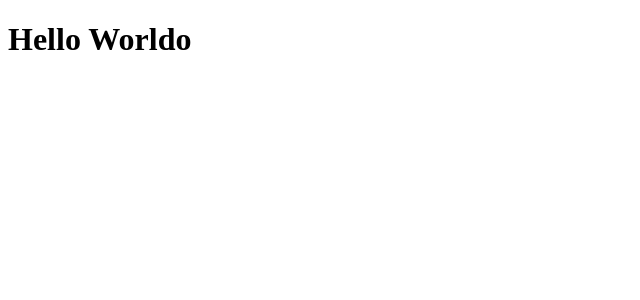
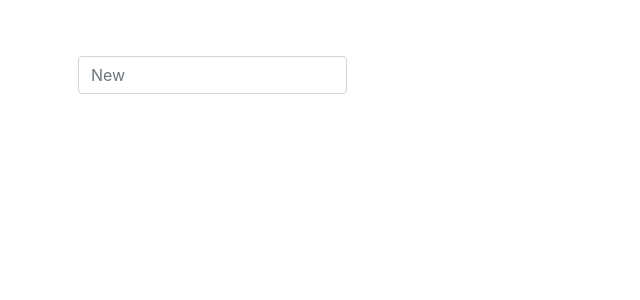
Before and after one commit to danilomacb/simple-crud-ts, a React (Create React App) app in the folder frontend/: page / in a window 1280 px wide. Shown: the top 300 px of the page, without its empty margins (0-640 px from the left). Built offline with nearby package versions, Linux system fonts and the light colour scheme; the HTML template or start-up script is replaced by a standard one.

Commit message:
starting use react bootstrap

```diff
--- a/frontend/package.json
+++ b/frontend/package.json
@@ -10,7 +10,9 @@
     "@types/node": "^12.12.38",
     "@types/react": "^16.9.35",
     "@types/react-dom": "^16.9.8",
+    "bootstrap": "^4.4.1",
     "react": "^16.13.1",
+    "react-bootstrap": "^1.0.1",
     "react-dom": "^16.13.1",
     "react-scripts": "3.4.1",
     "typescript": "^3.7.5"
--- a/frontend/src/App.tsx
+++ b/frontend/src/App.tsx
@@ -1,9 +1,10 @@
 import React from 'react';
+import 'bootstrap/dist/css/bootstrap.min.css';
+
+import Home from "./components/Home"
 
 function App() {
-  return (
-    <h1>Hello Worldo</h1>
-  );
+  return <Home />
 }
 
 export default App;
--- /dev/null
+++ b/frontend/src/components/Home.tsx
@@ -0,0 +1,18 @@
+import React from "react";
+import { Container, Row, Col, Form } from "react-bootstrap";
+
+function Home() {
+  return (
+    <Container className="mt-5">
+      <Row>
+        <Col sm={6} md={4} lg={3} className="p-2">
+          <Form>
+            <Form.Control type="text" placeholder="New" />
+          </Form>
+        </Col>
+      </Row>
+    </Container>
+  );
+}
+
+export default Home;
```
Also changed, not shown: 1 other file (tests, documents, lock files or other folders).
